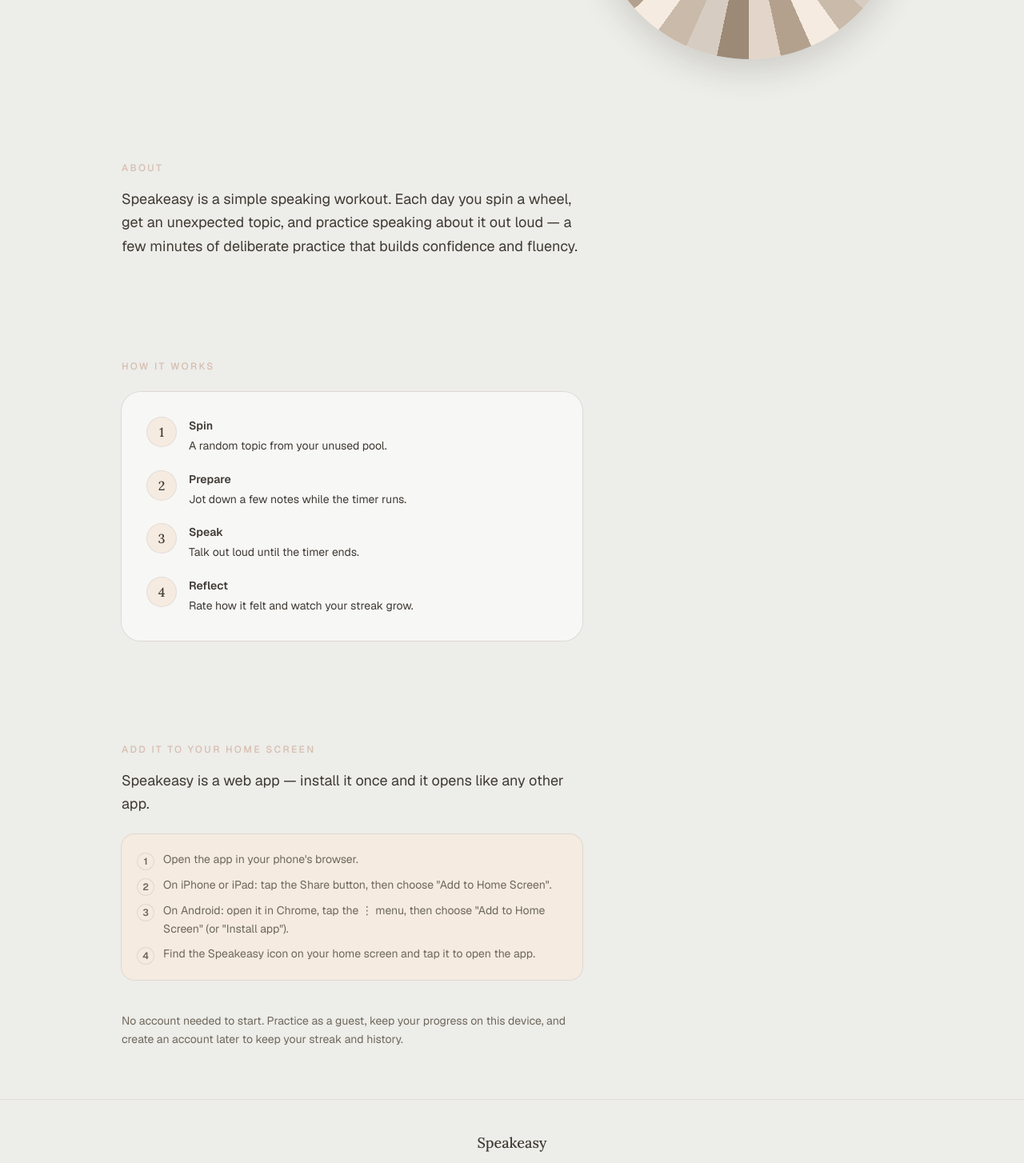
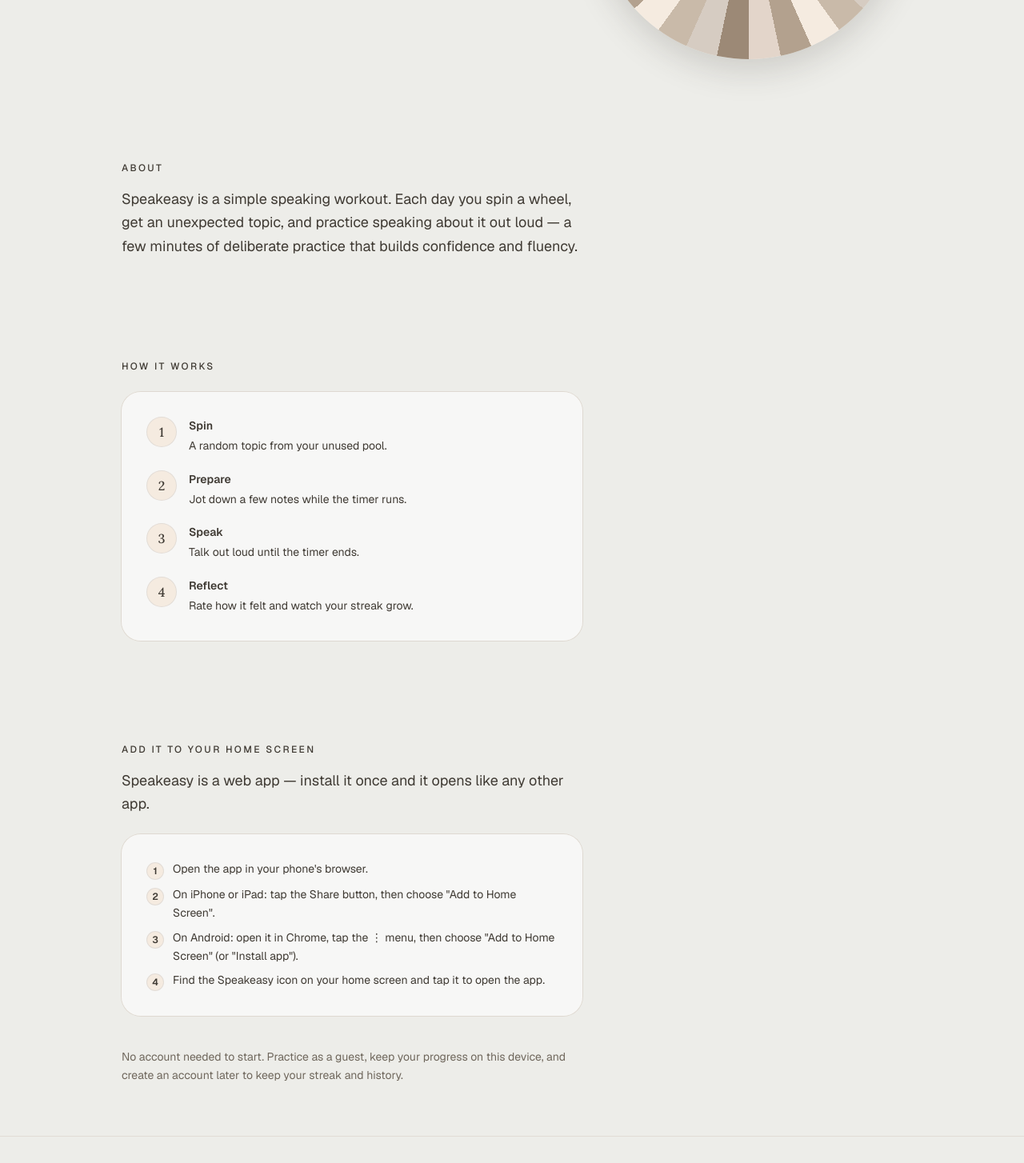
Before and after one commit to katerikoti/speakeasy, a Next.js app: page /about in a window 1280 px wide. Shown: the part 451-1905 px from the top of the page at 80% size. Built offline with nearby package versions, Linux system fonts and the light colour scheme; no server answers.

Commit message:
Increase contrast of about page section titles and install guide

```diff
--- a/src/app/about/page.tsx
+++ b/src/app/about/page.tsx
@@ -84,7 +84,7 @@
           className="mx-auto w-full max-w-5xl scroll-mt-24 px-6 py-16"
         >
           <div className="max-w-xl">
-            <h2 className="text-xs font-medium uppercase tracking-[0.2em] text-almond-silk">
+            <h2 className="text-xs font-medium uppercase tracking-[0.2em] text-ink">
               About
             </h2>
             <p className="mt-4 text-base leading-relaxed text-ink md:text-lg">
@@ -99,7 +99,7 @@
         <section id="how-it-works" className="scroll-mt-24 py-16">
           <div className="mx-auto w-full max-w-5xl px-6">
             <div className="max-w-xl">
-              <h2 className="text-xs font-medium uppercase tracking-[0.2em] text-almond-silk">
+              <h2 className="text-xs font-medium uppercase tracking-[0.2em] text-ink">
                 How it works
               </h2>
               <div className="mt-6 rounded-3xl bg-white/60 p-6 ring-1 ring-bone/60 md:p-8">
@@ -130,14 +130,14 @@
           className="mx-auto w-full max-w-5xl scroll-mt-24 px-6 py-16"
         >
           <div className="max-w-xl">
-            <h2 className="text-xs font-medium uppercase tracking-[0.2em] text-almond-silk">
+            <h2 className="text-xs font-medium uppercase tracking-[0.2em] text-ink">
               Add it to your home screen
             </h2>
             <p className="mt-4 text-base leading-relaxed text-ink md:text-lg">
               Speakeasy is a web app — install it once and it opens like any
               other app.
             </p>
-            <div className="mt-6 rounded-2xl bg-linen p-5 ring-1 ring-bone/60">
+            <div className="mt-6 rounded-3xl bg-white/60 p-6 ring-1 ring-bone/60 md:p-8">
               <InstallGuide />
             </div>
             <p className="mt-10 text-sm leading-relaxed text-ink-soft">
--- a/src/components/InstallGuide.tsx
+++ b/src/components/InstallGuide.tsx
@@ -10,10 +10,10 @@
     <ol className="flex flex-col gap-2">
       {STEPS.map((step, index) => (
         <li key={index} className="flex items-start gap-3 text-sm leading-relaxed">
-          <span className="mt-1 flex h-5 w-5 shrink-0 items-center justify-center rounded-full bg-linen text-xs font-semibold text-ink-soft ring-1 ring-bone/60">
+          <span className="mt-1 flex h-5 w-5 shrink-0 items-center justify-center rounded-full bg-linen text-xs font-semibold text-ink ring-1 ring-bone/60">
             {index + 1}
           </span>
-          <span className="text-ink-soft">{step}</span>
+          <span className="text-ink">{step}</span>
         </li>
       ))}
     </ol>
```
